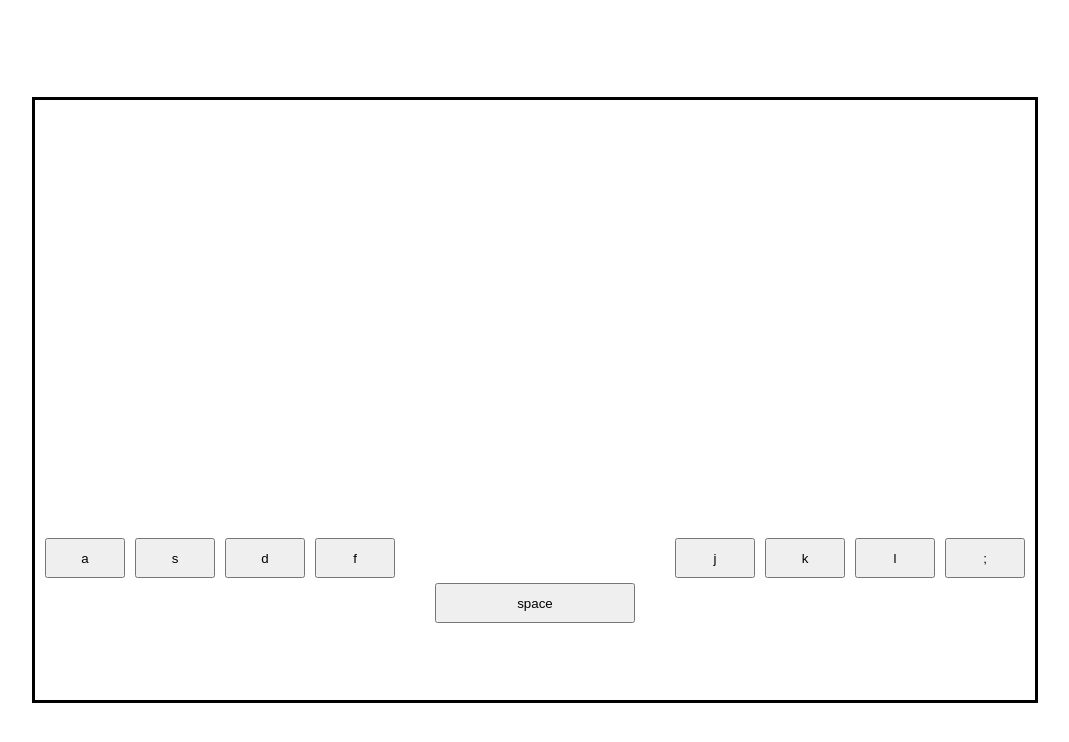
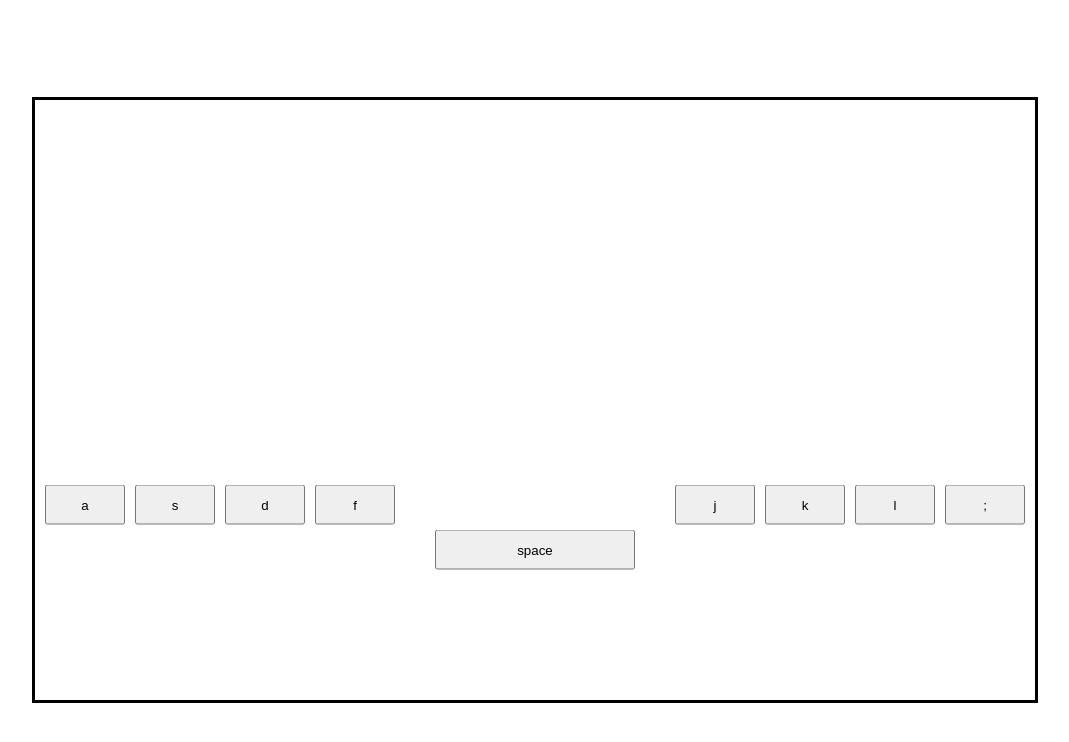
Before and after one commit to james-watkin/KeyRevolution, a website built with webpack: page index.html in a window 1280 px wide. Shown: the whole page, without its empty margins (105-1174 px from the left). Built offline with nearby package versions, Linux system fonts and the light colour scheme.

Commit message:
fixed some things

```diff
--- a/css/keys.css
+++ b/css/keys.css
@@ -3,9 +3,9 @@
     flex-direction: column;
     align-items: center;
     position: absolute;
-    top: 70%;
+    top: 65%;
     left: 50%;
-    transform: translate(-50%, -30%);
+    transform: translate(-50%, -45%);
 }
 
 .not-space-button-container {
```
